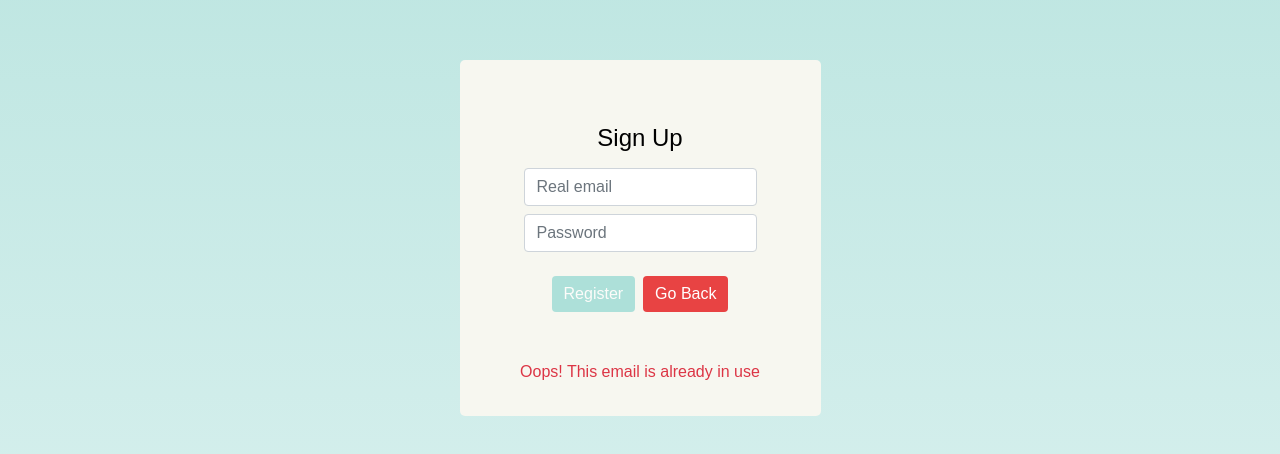
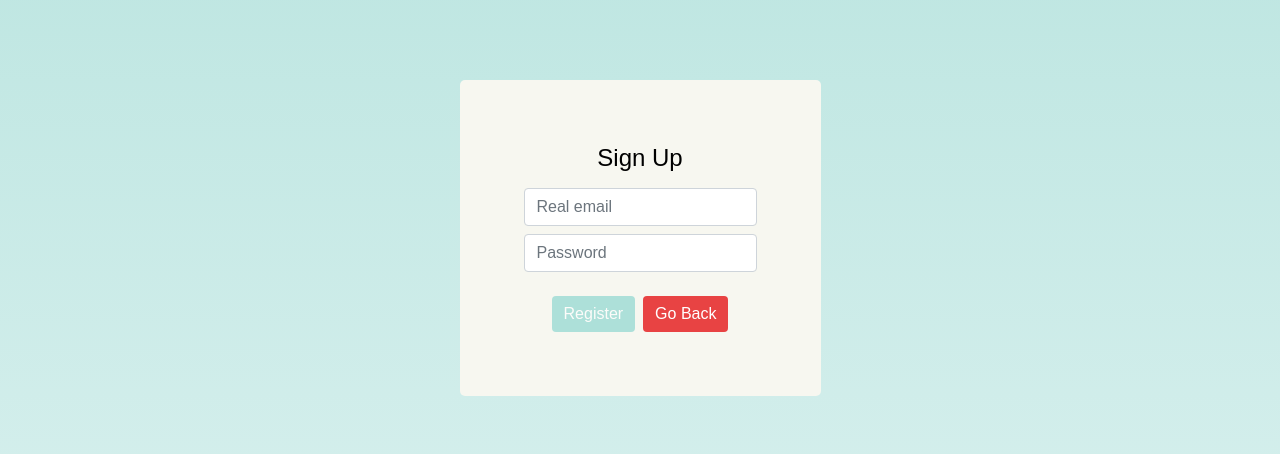
Before and after one commit to BertoPolo/numentech, a React (Create React App) app: page /register in a window 1280 px wide. Shown: the part 162-616 px from the top of the page. Built offline with nearby package versions, Linux system fonts and the light colour scheme; the HTML template or start-up script is replaced by a standard one.

Commit message:
forgotten state

```diff
--- a/src/components/Register.jsx
+++ b/src/components/Register.jsx
@@ -12,7 +12,7 @@ const Register = () => {
     const registerBtnRef = useRef()
     const backBtnRef = useRef()
 
-    const [isError, setIsError] = useState(true);
+    const [isError, setIsError] = useState(false);
 
     const toggleIsError = () => setIsError(!isError);
 
```
